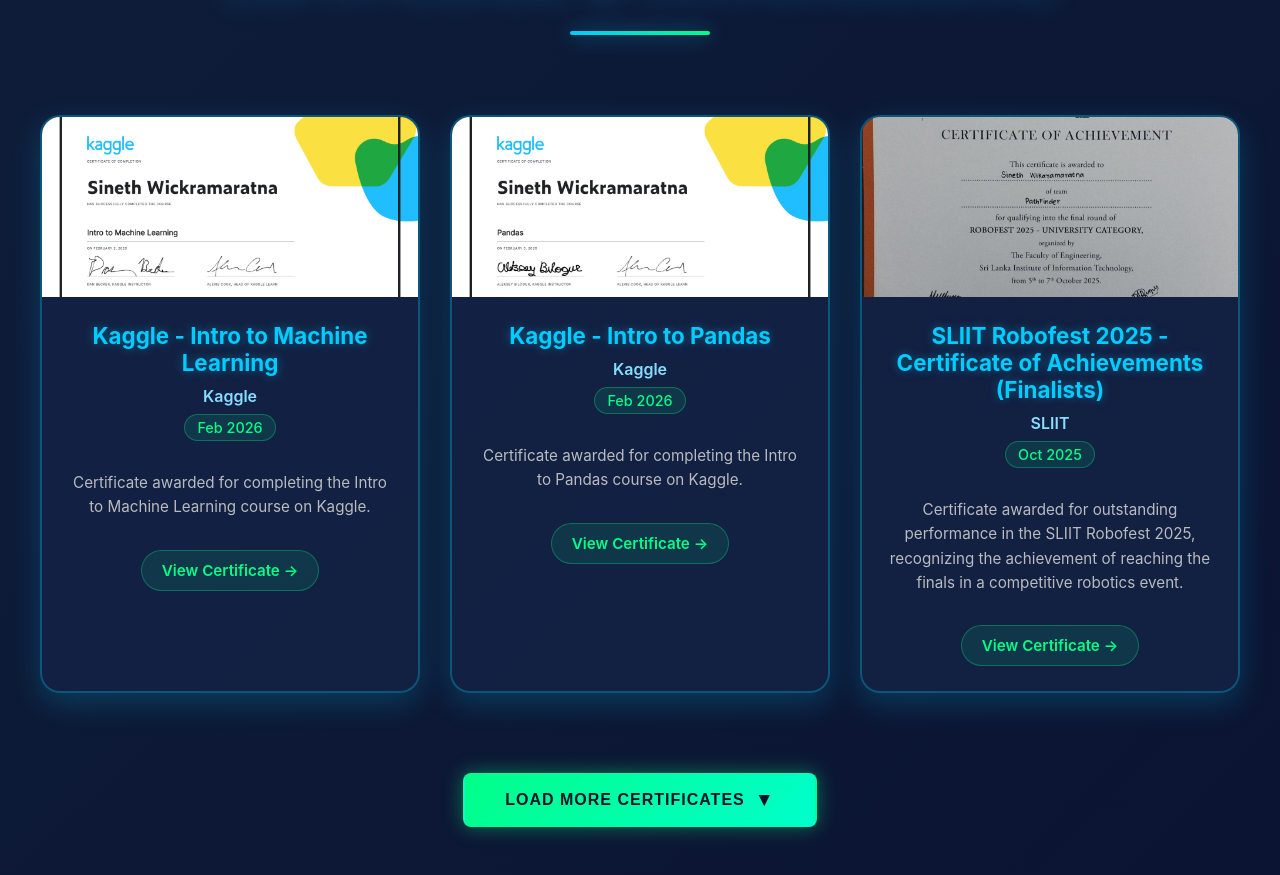
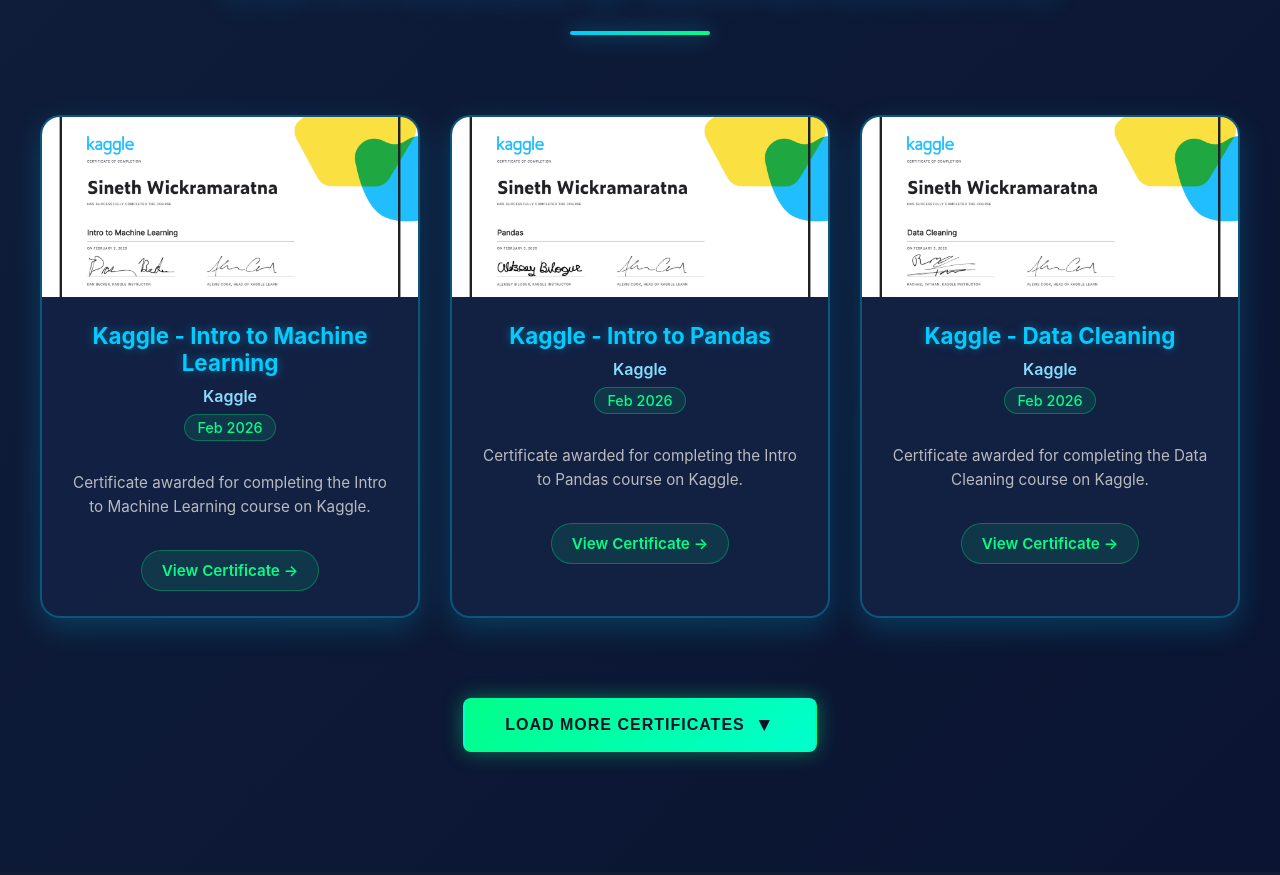
Before and after one commit to Sinethwickramaratna/Portfolio-Website-React, a React (Vite) app in the folder SinethWickramaratna/: page / in a window 1280 px wide. Shown: the part 2242-3117 px from the top of the page. Built offline with nearby package versions, Linux system fonts and the light colour scheme.

Commit message:
Add new Kaggle and Rotaract certificates to CertificatesSection with details and images

```diff
--- a/SinethWickramaratna/src/Components/CertificatesSection.jsx
+++ b/SinethWickramaratna/src/Components/CertificatesSection.jsx
@@ -4,6 +4,10 @@
 import robofest2025 from '../assets/Certificates/RoboFest.jpg';
 import kaggleML from '../assets/Certificates/Sineth Wickramaratna - Intro to Machine Learning.png';
 import kagglePandas from '../assets/Certificates/Sineth Wickramaratna - Pandas.png';
+import kaggleDataCleaning from '../assets/Certificates/Sineth Wickramaratna - Data Cleaning.png';
+import kaggleFeatureEngineering from '../assets/Certificates/Sineth Wickramaratna - Feature Engineering.png';
+import rotaractMembership from '../assets/Certificates/Rotaract Active Membership.jpg';
+import rotaracrDirectorsAppreciation from '../assets/Certificates/Board of Directors.jpg';
 
 function CertificatesSection() {
   const [certificatesRef, isCertificatesInView] = useInView();
@@ -58,23 +62,43 @@
     },
     {
       id: 4,
-      title: 'Advanced Skills Certificate',
-      issuer: 'Tech Institute',
-      date: { year: 2024, month: 'Sep' },
-      description: 'Certificate for completing advanced technical training',
-      link: 'https://example.com/certificate',
-      icon: '⭐',
-      image: 'https://via.placeholder.com/400x250/1a4d6d/00ccff?text=Certificate+4'
+      title: 'Kaggle - Data Cleaning',
+      issuer: 'Kaggle',
+      date: { year: 2026, month: 'Feb' },
+      description: 'Certificate awarded for completing the Data Cleaning course on Kaggle.',
+      link: 'https://media.licdn.com/dms/image/v2/D562DAQEBwCYFjwTAlw/profile-treasury-image-shrink_800_800/B56Zwsciz2HQAc-/0/1770272213490?e=1771851600&v=beta&t=jxtoJwdOsiF--GaBTom3jHpJa-qmVzimUKbfhcPm0YE',
+      icon: '📊',
+      image: kaggleDataCleaning
     },
     {
       id: 5,
-      title: 'Leadership Excellence Award',
-      issuer: 'Business School',
-      date: { year: 2024, month: 'Aug' },
-      description: 'Recognition for leadership and organizational skills',
-      link: 'https://example.com/certificate',
-      icon: '👑',
-      image: 'https://via.placeholder.com/400x250/1a4d6d/00ccff?text=Certificate+5'
+      title: 'Kaggle - Feature Engineering',
+      issuer: 'Kaggle',
+      date: { year: 2026, month: 'Feb' },
+      description: 'Certificate awarded for completing the Feature Engineering course on Kaggle.',
+      link: 'https://media.licdn.com/dms/image/v2/D562DAQFE18XHlsNCxw/profile-treasury-image-shrink_800_800/B56ZxdRwwrG4Ag-/0/1771091471487?e=1771851600&v=beta&t=K5XDCy48FyI-fHBsBj45DpFozn10_lzmBUnZOLrA6uc',
+      icon: '📊',
+      image: kaggleFeatureEngineering
+    },
+    {
+      id: 6,
+      title: 'Certificate of Active Membership - Rotaract Club of University of Moratuwa',
+      issuer: 'Rotaract Club of University of Moratuwa',
+      date: { year: 2025, month: 'Jun' },
+      description: 'Certificate awarded for active membership and contributions to the Rotaract Club of University of Moratuwa.',
+      link: 'https://media.licdn.com/dms/image/v2/D5622AQFdJBw2kjLonA/feedshare-shrink_480/B56ZhuO41THQAY-/0/1754196100878?e=1772668800&v=beta&t=sZ52549ZJiFFgIgoTb58_B-ruMJufcylWmD1DcrMFHM',
+      icon: '🎗️',
+      image: rotaractMembership
+    },
+    {
+      id: 7,
+      title: 'Board of Directors Certificate of Appreciation - Rotaract Club of University of Moratuwa',
+      issuer: 'Rotaract Club of University of Moratuwa',
+      date: { year: 2025, month: 'Jun' },
+      description: 'Certificate of Appreciation awarded by the Board of Directors of the Rotaract Club of University of Moratuwa for outstanding contributions and dedication.',
+      link: 'https://media.licdn.com/dms/image/v2/D5622AQG-c0T_6QsaVA/feedshare-shrink_480/B56ZhuO400H0AY-/0/1754196097861?e=1772668800&v=beta&t=09A_RFZSevBpHxnI63gwB76E0kl29QI2lx-RdZ6nVEQ',
+      icon: '🎗️',
+      image: rotaracrDirectorsAppreciation
     }
   ];
 
```
